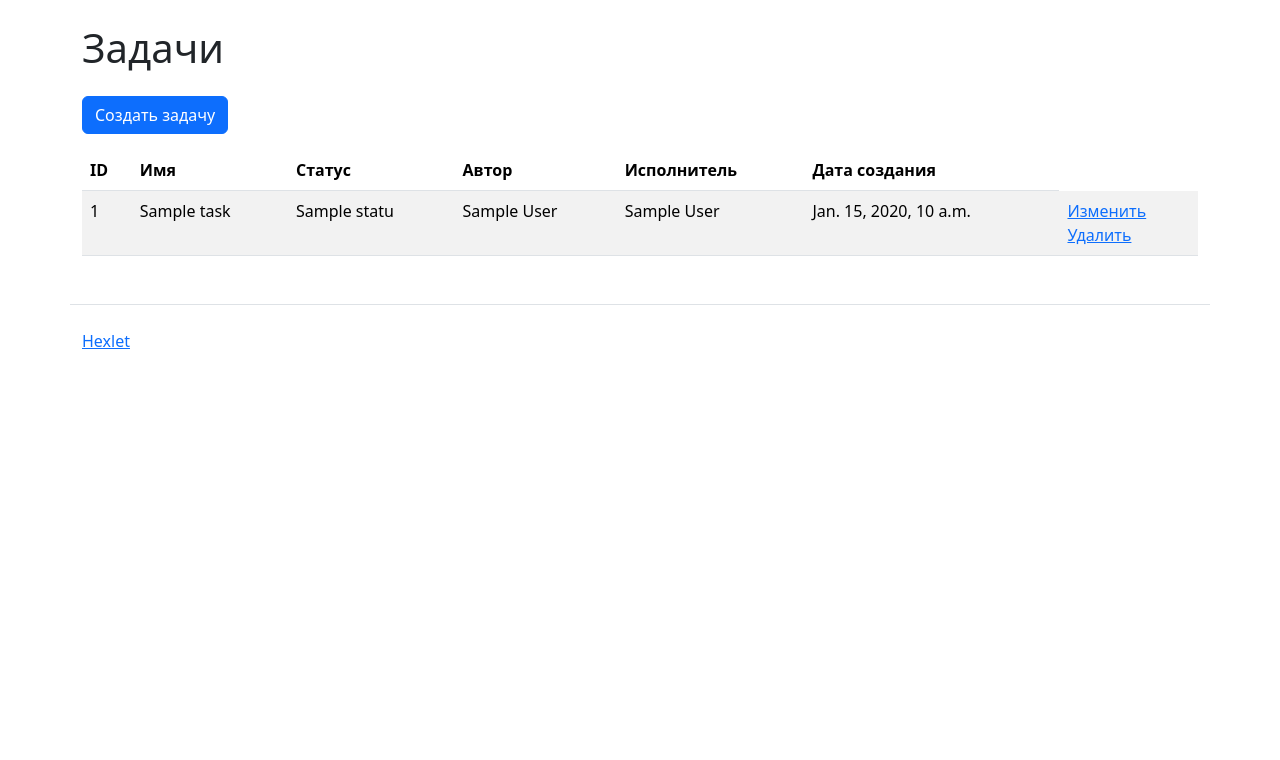
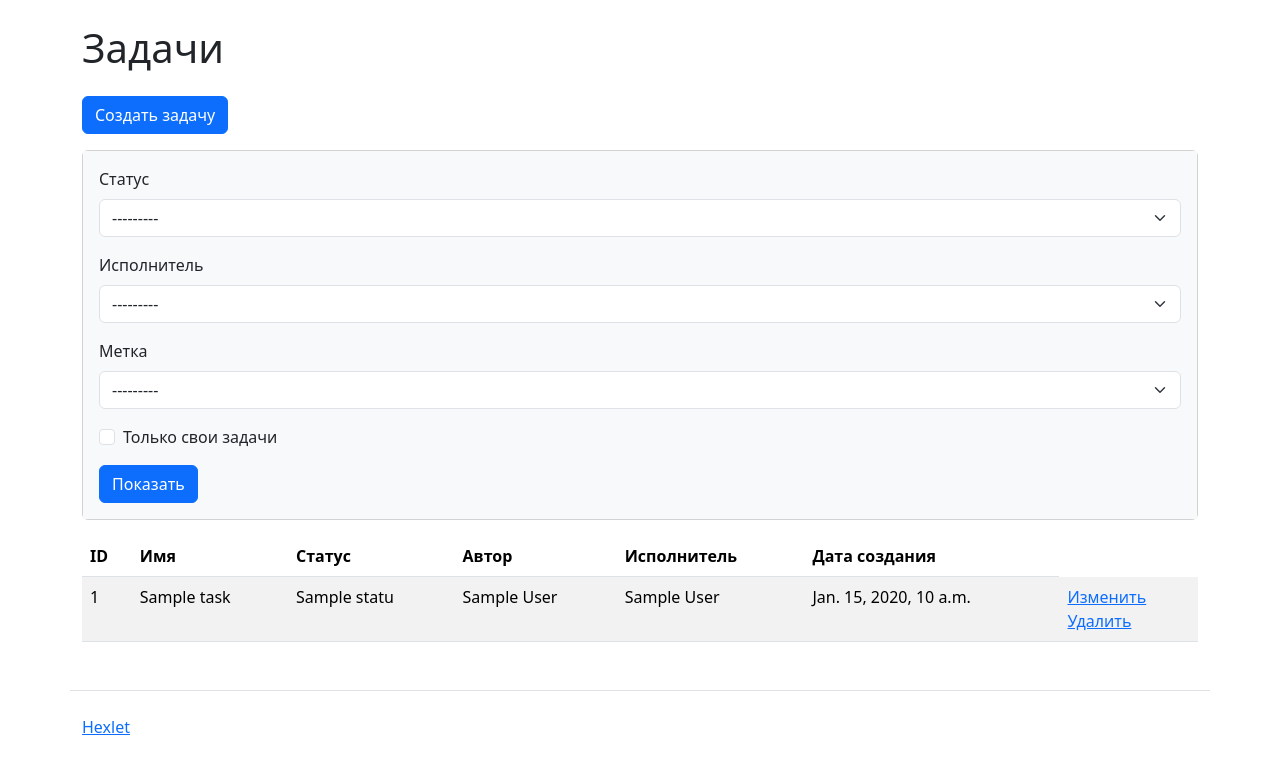
Before and after one commit to CheshireMug/python-project-52, a Django app: page /tasks/ in a window 1280 px wide. Shown: the part 56-816 px from the top of the page. Before the commit the page ends 405 px from the top, so only its background shows below. Run offline with Django 5.2, Linux system fonts and the light colour scheme; tables that the repository leaves empty hold one stand-in row (values such as "Sample post").

Commit message:
added filter

```diff
--- /dev/null
+++ b/task_manager/tasks/filters.py
@@ -0,0 +1,25 @@
+from django import forms
+from task_manager.statuses.models import Status
+from task_manager.users.models import User
+from task_manager.labels.models import Label
+
+class TaskFilterForm(forms.Form):
+    status = forms.ModelChoiceField(
+        queryset=Status.objects.all(),
+        required=False,
+        label="Статус"
+    )
+    executor = forms.ModelChoiceField(
+        queryset=User.objects.all(),
+        required=False,
+        label="Исполнитель"
+    )
+    label = forms.ModelChoiceField(
+        queryset=Label.objects.all(),
+        required=False,
+        label="Метка"
+    )
+    self_tasks = forms.BooleanField(
+        required=False,
+        label="Только свои задачи"
+    )
--- a/task_manager/tasks/views.py
+++ b/task_manager/tasks/views.py
@@ -5,6 +5,10 @@ from .models import Task
 from django.http import HttpResponse
 from .models import Task
 from .forms import TaskCreateForm
+from .filters import TaskFilterForm
+from task_manager.statuses.models import Status
+from task_manager.labels.models import Label
+from task_manager.users.models import User
 from django.shortcuts import redirect
 from django.urls import reverse_lazy
 
@@ -13,6 +17,38 @@ class TasksListView(ListView):
     model = Task
     context_object_name = 'tasks'
     template_name = 'tasks/index.html'
+
+    def get_context_data(self, **kwargs):
+        context = super().get_context_data(**kwargs)
+        context["statuses"] = Status.objects.all()
+        context["executors"] = User.objects.all()
+        context["labels"] = Label.objects.all()
+        context["form"] = TaskFilterForm(self.request.GET or None)
+        context["form_active"] = bool(self.request.GET)
+        return context
+
+    def get_queryset(self):
+        qs = super().get_queryset()
+
+        # читать параметры из request.GET
+        status = self.request.GET.get("status")
+        executor = self.request.GET.get("executor")
+        label = self.request.GET.get("label")
+        self_tasks = self.request.GET.get("self_tasks")
+
+        if status:
+            qs = qs.filter(status=status)
+
+        if executor:
+            qs = qs.filter(executor=executor)
+
+        if label:
+            qs = qs.filter(labels=label)
+
+        if self_tasks:
+            qs = qs.filter(author=self.request.user)
+
+        return qs
 
 
 class TaskCreateView(CreateView):
--- /dev/null
+++ b/task_manager/templates/tasks/filter_form.html
@@ -0,0 +1,85 @@
+<div class="card mb-3">
+    <div class="card-body bg-light">
+        <form method="get" class="form-inline center">
+
+            <div class="mb-3">
+                <label for="id_status" class="form-label">Статус</label>
+                <select
+                    name="status"
+                    id="id_status"
+                    class="form-select ml-2 mr-3 {% if form_active %}is-valid{% endif %}"
+                >
+                    <option value="">---------</option>
+
+                    {% for st in statuses %}
+                        <option value="{{ st.id }}"
+                            {% if request.GET.status == st.id|stringformat:"s" %}
+                                selected
+                            {% endif %}
+                        >
+                            {{ st.name }}
+                        </option>
+                    {% endfor %}
+                </select>
+            </div>
+
+            <div class="mb-3">
+                <label for="id_executor" class="form-label">Исполнитель</label>
+                <select
+                    name="executor"
+                    id="id_executor"
+                    class="form-select ml-2 mr-3 {% if form_active %}is-valid{% endif %}"
+                >
+                    <option value="">---------</option>
+
+                    {% for ex in executors %}
+                        <option value="{{ ex.id }}"
+                            {% if request.GET.executor == ex.id|stringformat:"s" %}
+                                selected
+                            {% endif %}
+                        >
+                            {{ ex.get_full_name }}
+                        </option>
+                    {% endfor %}
+                </select>
+            </div>
+
+            <div class="mb-3">
+                <label for="id_label" class="form-label">Метка</label>
+                <select
+                    name="label"
+                    id="id_label"
+                    class="form-select ml-2 mr-3 {% if form_active %}is-valid{% endif %}"
+                >
+                    <option value="">---------</option>
+
+                    {% for lb in labels %}
+                        <option value="{{ lb.id }}"
+                            {% if request.GET.label == lb.id|stringformat:"s" %}
+                                selected
+                            {% endif %}
+                        >
+                            {{ lb.name }}
+                        </option>
+                    {% endfor %}
+                </select>
+            </div>
+
+            <div class="mb-3 form-check">
+                <input
+                    type="checkbox"
+                    name="self_tasks"
+                    id="id_self_tasks"
+                    class="form-check-input mr-3 {% if form_active %}is-valid{% endif %}"
+                    {% if request.GET.self_tasks %}checked{% endif %}
+                >
+                <label for="id_self_tasks" class="form-check-label">
+                    Только свои задачи
+                </label>
+            </div>
+
+            <input type="submit" class="btn btn-primary" value="Показать">
+
+        </form>
+    </div>
+</div>
--- a/task_manager/templates/tasks/index.html
+++ b/task_manager/templates/tasks/index.html
@@ -14,6 +14,8 @@
       <h1 class="my-4">Задачи</h1>
 
       <a class="btn btn-primary mb-3" href="{% url 'tasks:tasks_create'%}">Создать задачу</a>
+
+      {% include "tasks/filter_form.html" %}
 
       <table class="table table-striped">
         <thead>
```
